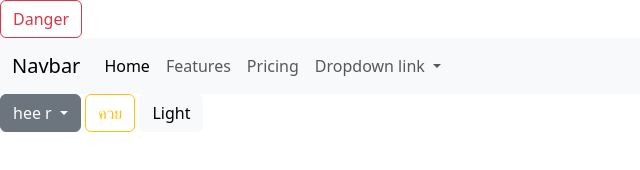
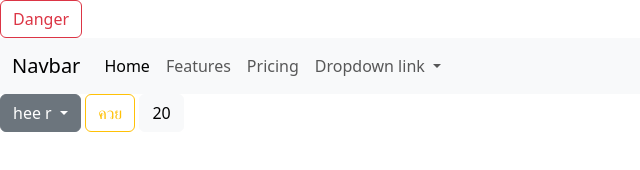
Before and after one commit to yusensei/projectdevop, a plain HTML site: page index.html in a window 1280 px wide. Shown: the full height of the page, 0-640 px from the left. Drawn offline with nearby package versions, Linux system fonts and the light colour scheme.

Commit message:
ควย

```diff
--- a/index.html
+++ b/index.html
@@ -50,6 +50,6 @@
     <li><a class="dropdown-item" href="#">Something else here</a></li>
   </ul>
   <button type="button" class="btn btn-outline-warning">ควย</button>
-  <button type="button" class="btn btn-light">Light</button>
+  <button type="button" class="btn btn-light">20</button>
 </div>
 </html>
```
